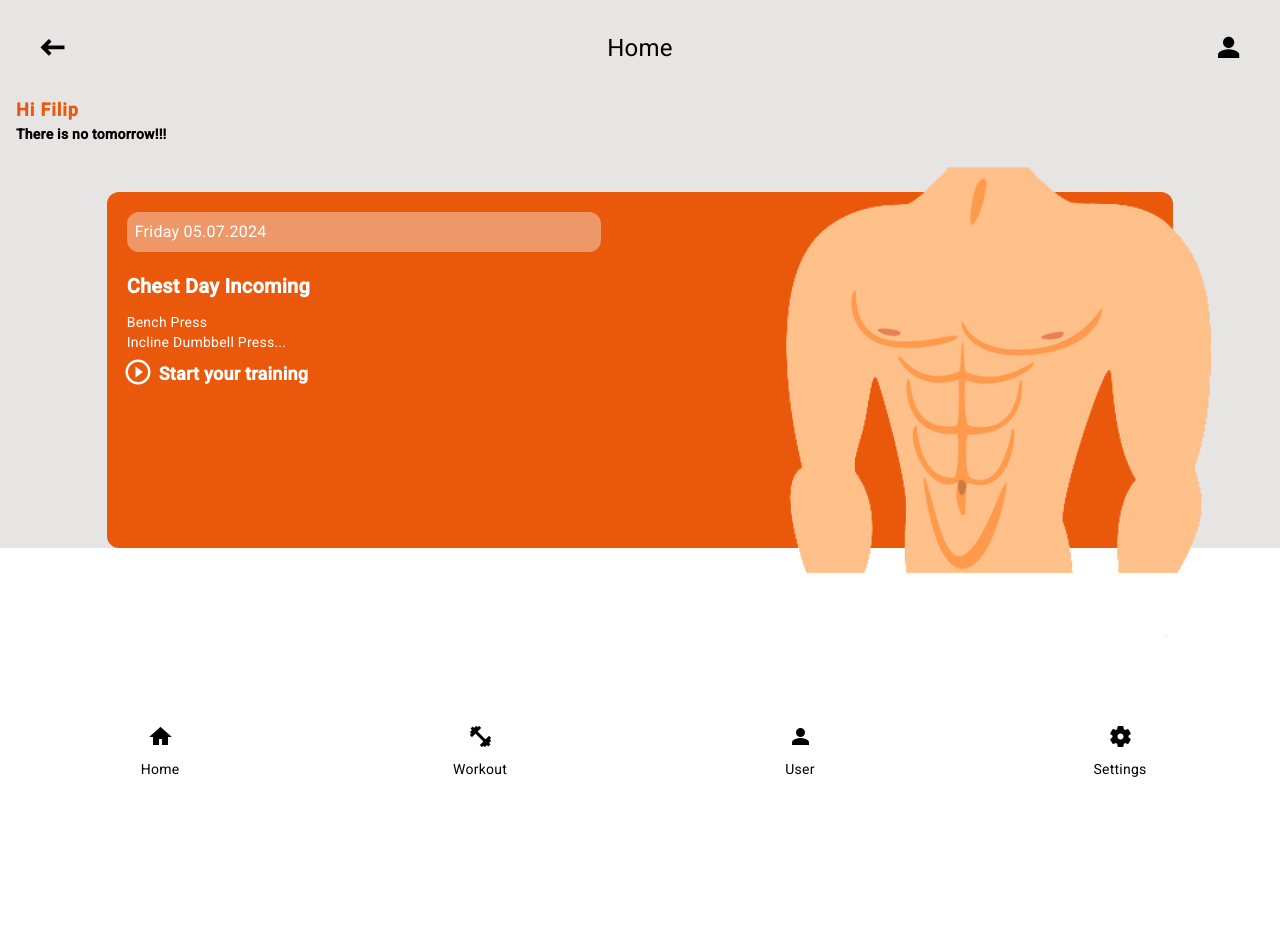
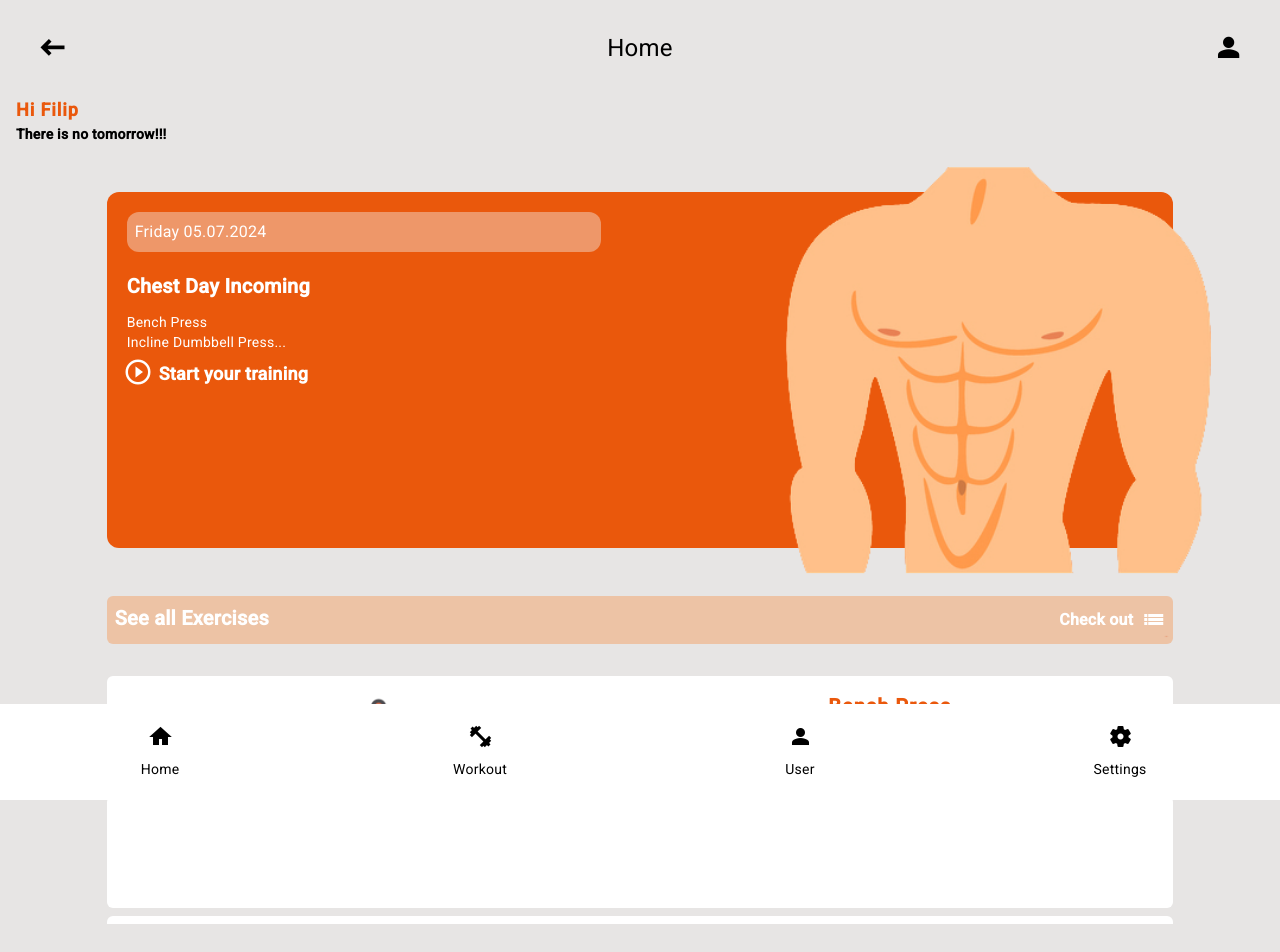
Before and after one commit to filipbli/gymapp, an Angular app: page / in a window 1280 px wide. Shown: the top 952 px of the page. Before the commit the page ends 800 px from the top, so only its background shows below. Built offline with nearby package versions, Linux system fonts and the light colour scheme.

Commit message:
Developing home component, starting exercises list section

```diff
--- a/src/app/home/home.component.html
+++ b/src/app/home/home.component.html
@@ -1,5 +1,6 @@
 <div class="w-full relative bg-stone-200">
-    <div class="w-full min-h-24 flex flex-row items-center sticky top-0">
+    <!--Header toolbar-->
+    <div class="w-full min-h-24 flex flex-row items-center sticky top-0 bg-stone-200 z-10">
         <div class="w-1/3 grid">
             <mat-icon class="place-self-start ml-10 font-bold scale-125">keyboard_backspace</mat-icon>
         </div>
@@ -18,6 +19,7 @@
             <p class="font-bold">There is no tomorrow!!!</p>
         </div>
     </div>
+    <!--Welcome section-->
     <div class="grid justify-items-center">
         <div class="w-5/6 min-h-56 flex flex-row bg-orange-600 rounded-xl">
             <div class="w-2/3">
@@ -43,4 +45,43 @@
             </div>
         </div>
     </div>
+    <!--All exercises section list-->
+    <div class="w-full grid justify-items-center mt-12">
+        <!--See all Exercises-->
+        <div class="w-5/6 flex flex-row justify-between bg-orange-500/30 rounded-md">
+            <p class="text-xl text-white font-bold px-2 pt-2">See all Exercises</p>
+            <div class="flex items-center">
+                <span class="text-base text-white font-semibold">Check out</span>
+                <mat-icon class="text-white font-bold m-2">list</mat-icon>
+            </div>
+        </div>
+        <!--Exercises list-->
+        <div class="w-full h-64 grid justify-items-center mt-6 mb-10">
+            <div class="w-5/6 overflow-auto">
+                <div class="min-h-28 flex justify-around bg-white rounded-md my-2">
+                    <img src="assets/chest-exercise.png" alt="" class="h-20 self-center">
+                    <div class="self-center flex flex-col">
+                        <span class="text-xl text-orange-600 font-bold tracking-wider py-1">Bench Press</span>
+                        <div class="flex flex-row">
+                            <span class="text-base font-semibold pl-1">Chest Workout</span>
+                            <mat-icon class="font-bold ml-1">arrow_right</mat-icon>
+                        </div>
+                        <div class="flex flex-row">
+                            <span class="text-base font-semibold self-end">About 1h</span>
+                            <mat-icon class="text-orange-600 mb-1 ml-2">watch_later</mat-icon>
+                        </div>
+                    </div>
+                </div>
+                <div class="min-h-28 bg-white rounded-md my-2">
+
+                </div>
+                <div class="min-h-28 bg-white rounded-md my-2">
+
+                </div>
+                <div class="min-h-28 bg-white rounded-md my-2">
+
+                </div>
+            </div>
+        </div>
+    </div>
 </div>
--- a/src/app/toolbar-bottom/toolbar-bottom.component.html
+++ b/src/app/toolbar-bottom/toolbar-bottom.component.html
@@ -1,4 +1,4 @@
-<div class="w-full min-h-24 flex flex-row items-center fixed bottom-0">
+<div class="w-full min-h-24 flex flex-row items-center fixed bottom-0 bg-white z-10">
     <div class="w-1/4 h-16 grid">
         <mat-icon class="place-self-center font-bold">home</mat-icon>
         <span class="place-self-center">Home</span>
```
Also changed, not shown: src/assets/chest-exercise.png (added).
